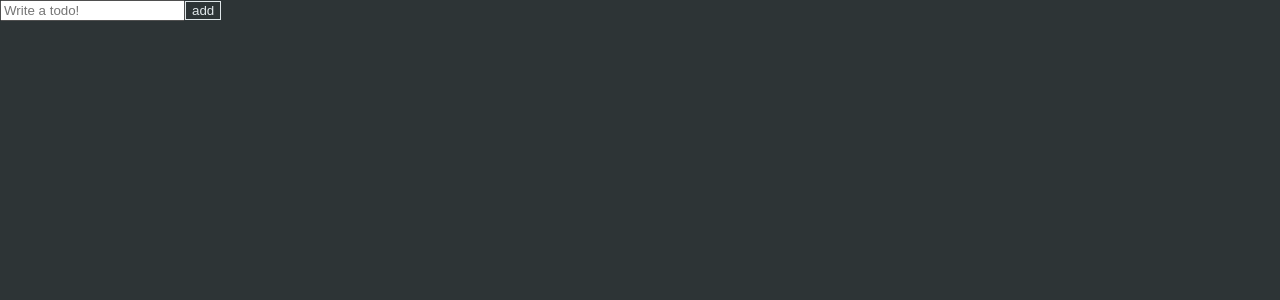
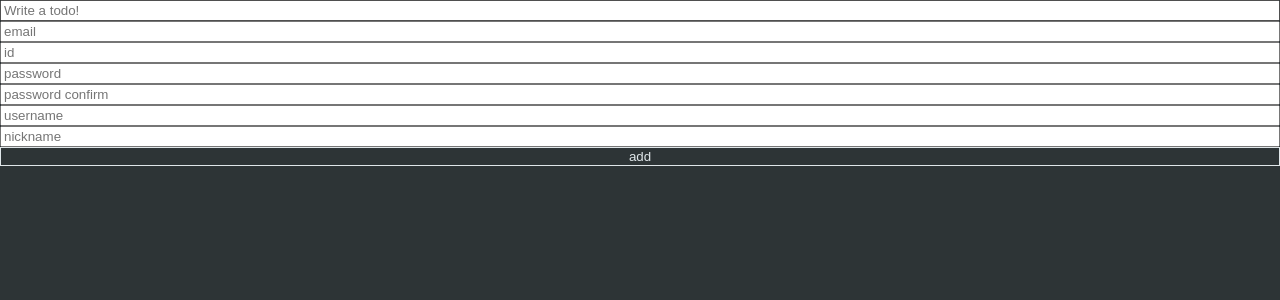
Before and after one commit to Jellyfish-yeho/todo-list, a React (Create React App) app: page / in a window 1280 px wide. Shown: the top 300 px of the page. Built offline with nearby package versions, Linux system fonts and the light colour scheme.

Commit message:
react-hook-form is genius

```diff
--- a/src/ToDoList.tsx
+++ b/src/ToDoList.tsx
@@ -1,32 +1,101 @@
-import { useState } from "react";
+import { useForm } from "react-hook-form";
 
 export default function ToDoList() {
-    const [toDo, setToDo] = useState("");
-    const [toDoError, setToDoError] = useState("");
-    const onChange = (event: React.FormEvent<HTMLInputElement>) => {
-        const {
-            currentTarget: { value },
-        } = event;
-        setToDoError("");
-        setToDo(value);
+    /*
+        useForm 이 주는 것
+        1) register obj
+        - name, onBlur: focus 해제 시, onChange, ref
+        - input 요소에 이 객체들을 비구조화할당하여 넣는다.
+        - validation option 삽입 가능: html 에 넣으면 유저가 지우거나, 지원하지 않는 기기이거나 하면 작동하지 않을 수 있음. 하지만 여기서 넣으면 javascript로 validation 하기 때문에 보호됨.
+        또한 error 메시지도 등록 가능.
+        - 정규식 검사도 가능.
+        ex) <input
+                    {...register("email", {
+                        required: true,
+                        minLength: {
+                            value: 10,
+                            message: "Your username is too short.",
+                        },
+                        pattern: {
+                            value: /^[A-Za-z0-9._%+-]+@naver.com$/,
+                            message: "Your email is not valid form",
+                        },
+                    })}
+                    placeholder="email"
+                />
+
+        2) watch function
+        - 입력값 변화 관찰
+
+        3) handleSubmit function
+        - validation, preventDefault, continue code 역할
+        - form submit 시 "실행" 해야 함
+        - 데이터 유효 시 실행할 함수(필수), 유효하지 않을 시 실행할 함수를 인자로 보냄
+        - 유효하지 않을 떄 focus도 시켜 줌
+
+        4) formState
+        - error 처리
+        - validation 충족하지 못한 모든 item + 조건 return
+        - message만 등록해 놓으면 무조건 나오므로, 따로 체크할 필요도 없다
+    */
+    const {
+        register,
+        watch,
+        handleSubmit,
+        formState: { errors },
+    } = useForm();
+    const onValid = (data: any) => {
+        console.log("valid...", data);
     };
-    const onSubmit = (event: React.FormEvent<HTMLFormElement>) => {
-        event.preventDefault();
-        if (toDo.length < 10) {
-            return setToDoError("To do should be longer");
-        }
-        console.log("submit", toDo);
-    };
+    console.log("formstate:", errors);
     return (
         <div>
-            <form onSubmit={onSubmit}>
+            <form
+                style={{ display: "flex", flexDirection: "column" }}
+                onSubmit={handleSubmit(onValid)}
+            >
                 <input
-                    value={toDo}
-                    onChange={onChange}
+                    {...register("toDo", { required: true })}
                     placeholder="Write a todo!"
                 />
+                <input
+                    {...register("email", {
+                        required: "Email required",
+                        pattern: {
+                            value: /^[A-Za-z0-9._%+-]+@naver.com$/,
+                            message: "Your email is not valid form",
+                        },
+                    })}
+                    placeholder="email"
+                />
+                <span>{errors?.email?.message as string}</span>
+                <input
+                    {...register("id", { required: true })}
+                    placeholder="id"
+                />
+                <input
+                    {...register("password", { required: true })}
+                    placeholder="password"
+                />
+                <input
+                    {...register("password confirm", { required: true })}
+                    placeholder="password confirm"
+                />
+                <input
+                    {...register("username", {
+                        required: "username is required",
+                        minLength: {
+                            value: 10,
+                            message: "Your username is too short.",
+                        },
+                    })}
+                    placeholder="username"
+                />
+                <input
+                    {...register("nickname", { required: true })}
+                    placeholder="nickname"
+                />
                 <button>add</button>
-                {toDoError !== "" ? toDoError : null}
             </form>
         </div>
     );
```
